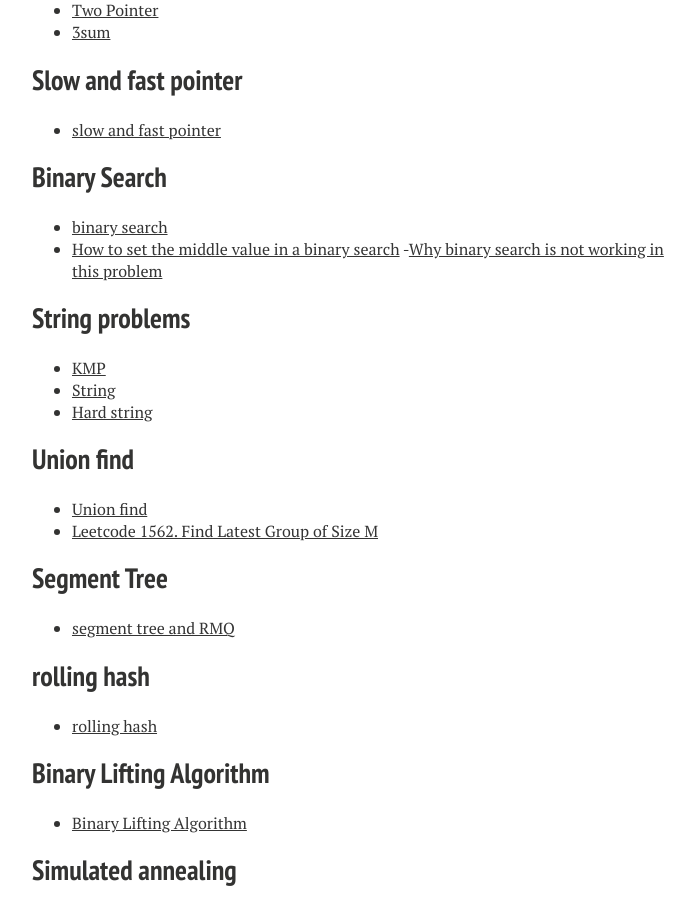
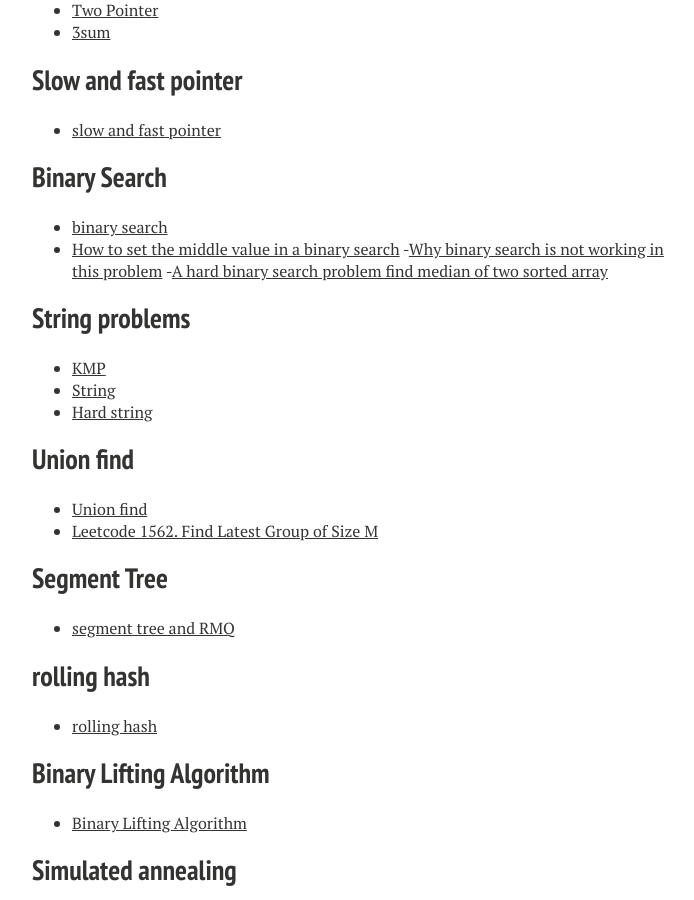
Before and after one commit to xiaokeshen/xiaokeshen.github.io, a Jekyll site: the page built from blog/index.md, in a window 1280 px wide and 900 px high, scrolled down 4631 px. Shown: the whole window, without its empty margins (288-982 px from the left). Built offline with Jekyll 4.4.1, drawn with Linux system fonts in a browser that asks for light colours; nearby versions of some CDN libraries.

Commit message:
Add a binary search problem

```diff
--- a/blog/index.md
+++ b/blog/index.md
@@ -166,6 +166,7 @@ My 'Serious' coding got started since I became a student as a Computer Science M
 - [binary search](https://medium.com/@jim.morris.shen/binary-search-30f3d0d7225?source=friends_link&sk=585409d25eeb3e41daea53f3a16c4b5d)
 - [How to set the middle value in a binary search](https://medium.com/@jim.morris.shen/how-to-set-the-middle-value-in-a-binary-search-f8efb67f8b97?sk=cecb96a37ed2fdda576fca8a4adc6a39)
 -[Why binary search is not working in this problem](https://medium.com/@jim.morris.shen/why-binary-search-is-not-working-in-this-problem-5aa315a8647c)
+-[A hard binary search problem find median of two sorted array](https://jimmy-shen.medium.com/a-hard-binary-search-problem-3238ea1a43a5)
 
 ## String problems
 - [KMP](https://medium.com/@jim.morris.shen/kmp-674b29c95411?source=friends_link&sk=444bcadb1100bddb78d3108e216de273)
```
